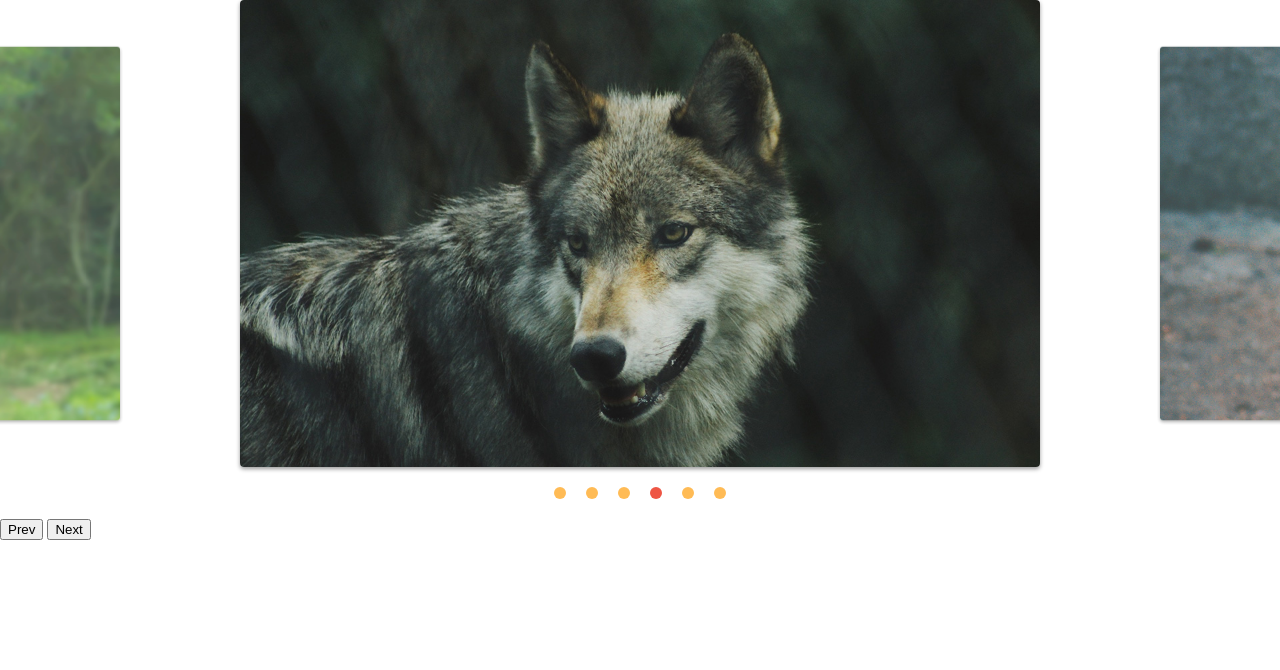
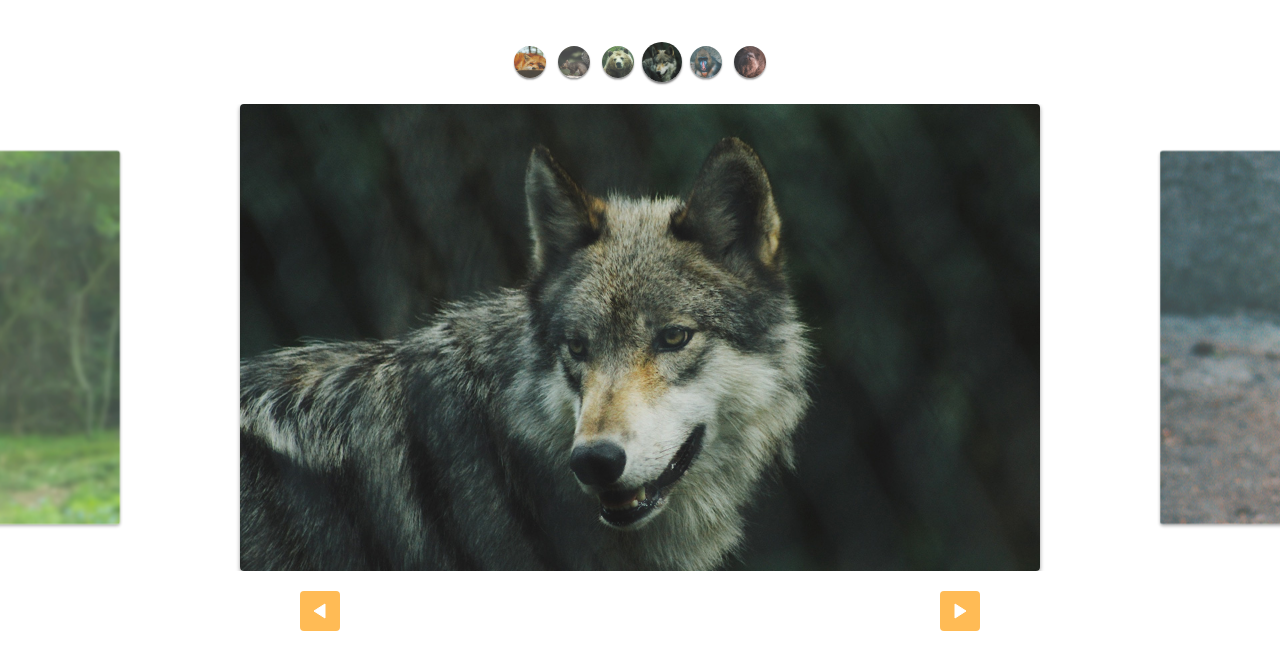
Before and after one commit to Leoys01/slide, a plain HTML site: page index.html in a window 1280 px wide. Drawn offline with Linux system fonts and the light colour scheme.

Commit message:
custom controls otimizados

```diff
--- a/css/style.css
+++ b/css/style.css
@@ -62,5 +62,50 @@ img {
 
 [data-control='slide'] li.active a,
 [data-control='slide'] li a:hover {
-  background: #E54;
+  background: #e54;
 }
+
+.custom-controls {
+  display: flex;
+  justify-content: center;
+  margin-top: 40px;
+  margin-bottom: 20px;
+  flex-wrap: wrap;
+}
+
+.custom-controls li {
+  opacity: 0.8;
+  transform: scale(0.8);
+  width: 40px;
+  height: 40px;
+  border-radius: 50%;
+  overflow: hidden;
+  margin: 2px;
+  box-shadow: 0 2px 2px rgba(0, 0, 0, 0.5);
+  transition: 0.3s;
+}
+
+.custom-controls li.active {
+  opacity: 1;
+  transform: scale(1);
+}
+
+.arrow-nav {
+  display: flex;
+  justify-content: space-around;
+  margin: 20px 0;
+}
+
+.arrow-nav button {
+  cursor: pointer;
+  border: none;
+  border-radius: 4px;
+  color: white;
+  height: 40px;
+  width: 40px;
+  background: #fb5 url('../img/arrow.svg') center center no-repeat;
+}
+
+.arrow-nav button.prev {
+  transform: rotate(-180deg);
+}
--- a/index.html
+++ b/index.html
@@ -7,6 +7,14 @@
     <link rel="stylesheet" href="./css/style.css" />
   </head>
   <body>
+    <ul class="custom-controls">
+      <li><img src="./img/foto1-thumb.jpg" alt="" /></li>
+      <li><img src="./img/foto2-thumb.jpg" alt="" /></li>
+      <li><img src="./img/foto3-thumb.jpg" alt="" /></li>
+      <li><img src="./img/foto4-thumb.jpg" alt="" /></li>
+      <li><img src="./img/foto5-thumb.jpg" alt="" /></li>
+      <li><img src="./img/foto6-thumb.jpg" alt="" /></li>
+    </ul>
     <div class="slide-wrapper">
       <ul class="slide">
         <li><img src="img/foto1.jpg" alt="" /></li>
@@ -18,8 +26,8 @@
       </ul>
     </div>
     <div class="arrow-nav">
-      <button class="prev">Prev</button>
-      <button class="next">Next</button>
+      <button class="prev"></button>
+      <button class="next"></button>
     </div>
     <script type="module" src="./js/script.js"></script>
   </body>
--- a/js/script.js
+++ b/js/script.js
@@ -1,8 +1,7 @@
-import { SlideNav } from './slide.js';
+import  SlideNav  from './slide.js';
 
 const slide = new SlideNav('.slide', '.slide-wrapper');
 
 slide.init();
-
 slide.addArrow('.prev', '.next');
-slide.addControl();
+slide.addControl('.custom-controls');
--- a/js/slide.js
+++ b/js/slide.js
@@ -159,7 +159,7 @@ export class Slide {
   }
 }
 
-export class SlideNav extends Slide {
+export default class SlideNav extends Slide {
   constructor(slide, wrapper) {
     super(slide, wrapper);
     this.bindControlEvents();
```
